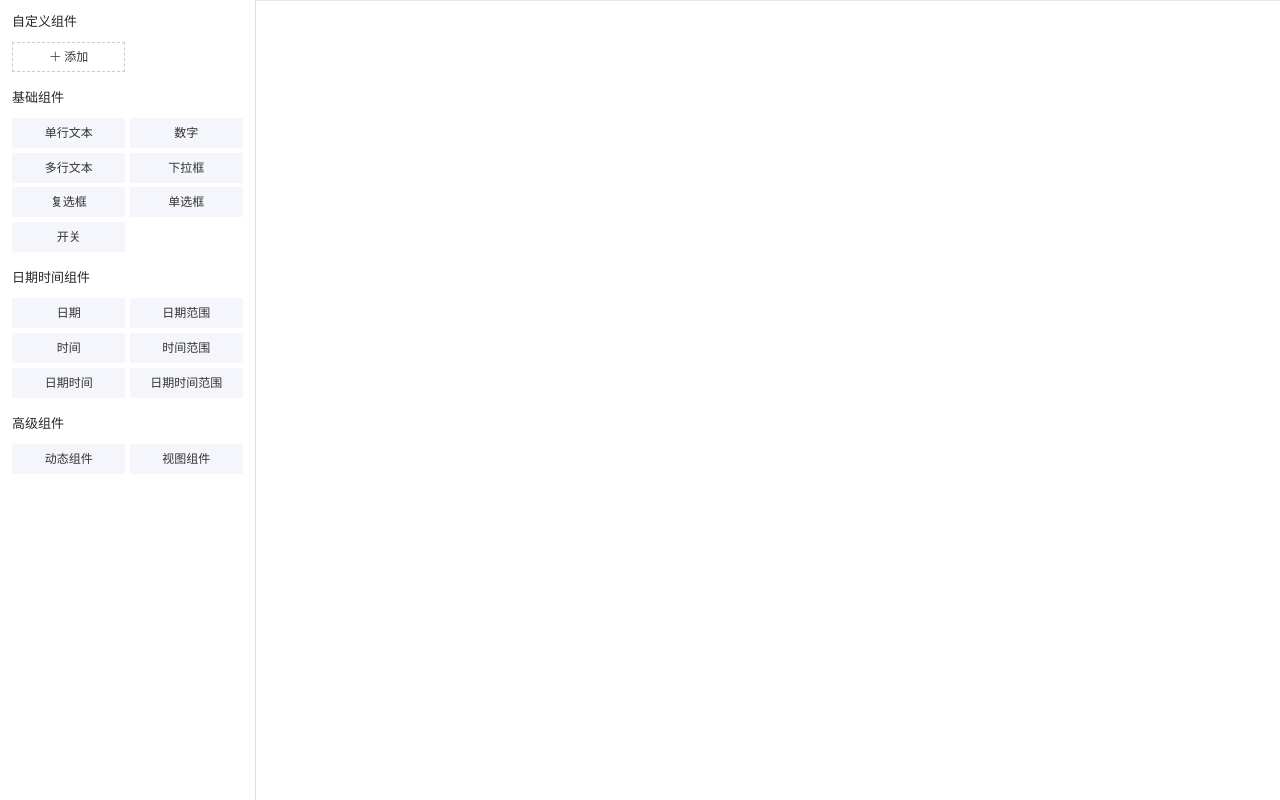
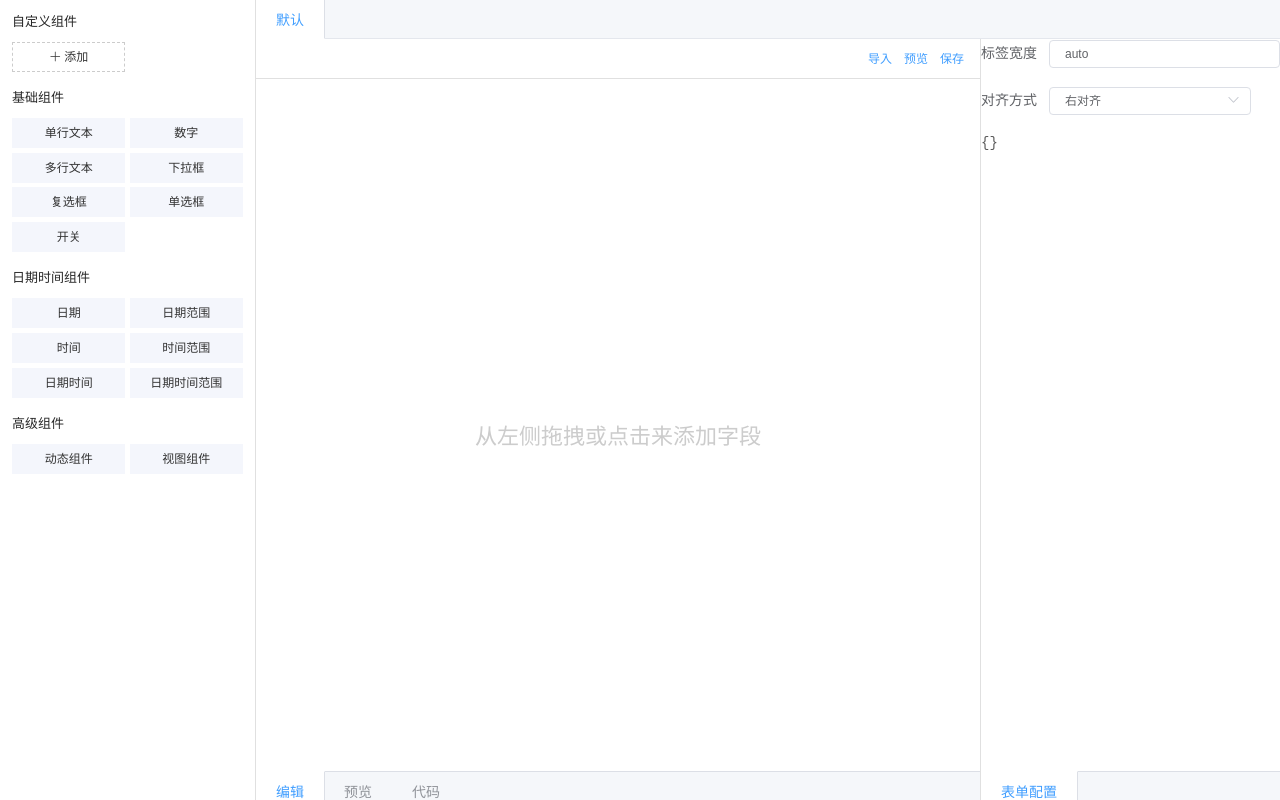
Before and after one commit to lanyuechen/lucy, a Vue app: page / in a window 1280 px wide. Built offline with nearby package versions, Linux system fonts and the light colour scheme.

Commit message:
添加默认编辑页面

```diff
--- a/src/components/Foundry/index.vue
+++ b/src/components/Foundry/index.vue
@@ -19,12 +19,13 @@
       />
     </div>
     <div class="right">
-      <el-tabs v-model="current" type="border-card" closable @tab-remove="close">
+      <el-tabs v-model="current" type="border-card" @tab-remove="close">
         <el-tab-pane
           v-for="item in actives"
           :key="item.id"
           :name="item.id"
           :label="item.title"
+          :closable="item.id !== '0'"
         >
           <editor-panel
             ref="editorPanel"
@@ -64,7 +65,15 @@ export default {
       ],
       current: '', // 当前显示的tab的id
       myMenus: [], // 自定义组件列表
-      actives: [], // 打开的tabs列表
+      actives: [
+        {
+          id: '0',
+          type: 'view',
+          title: `默认`,
+          components: [],
+          tag: '自定义组件'
+        }
+      ], // 打开的tabs列表
       menus: this.prepareMenus(this.config.components),
     };
   },
@@ -145,6 +154,9 @@ export default {
     close(id) {
       const idx = this.actives.findIndex(d => d.id === id);
       this.actives.splice(idx, 1);
+      if (id === this.current && this.actives[0]) {
+        this.current = this.actives[0].id;
+      }
     }
   }
 };
```
